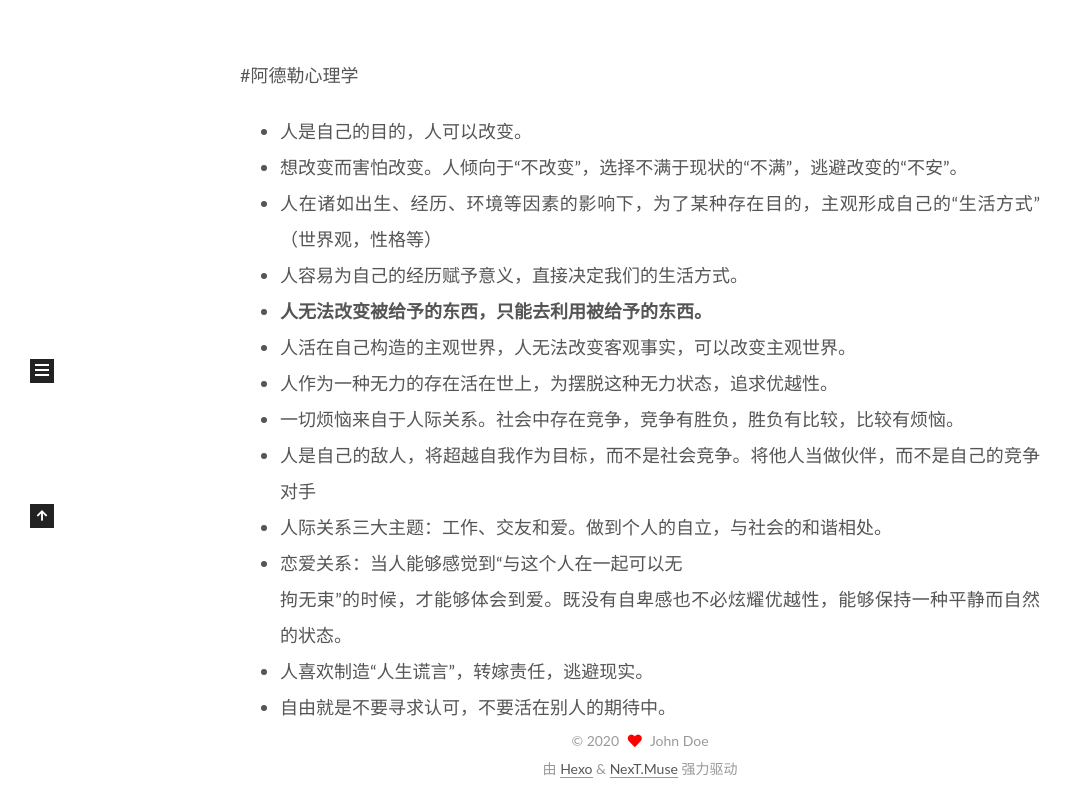
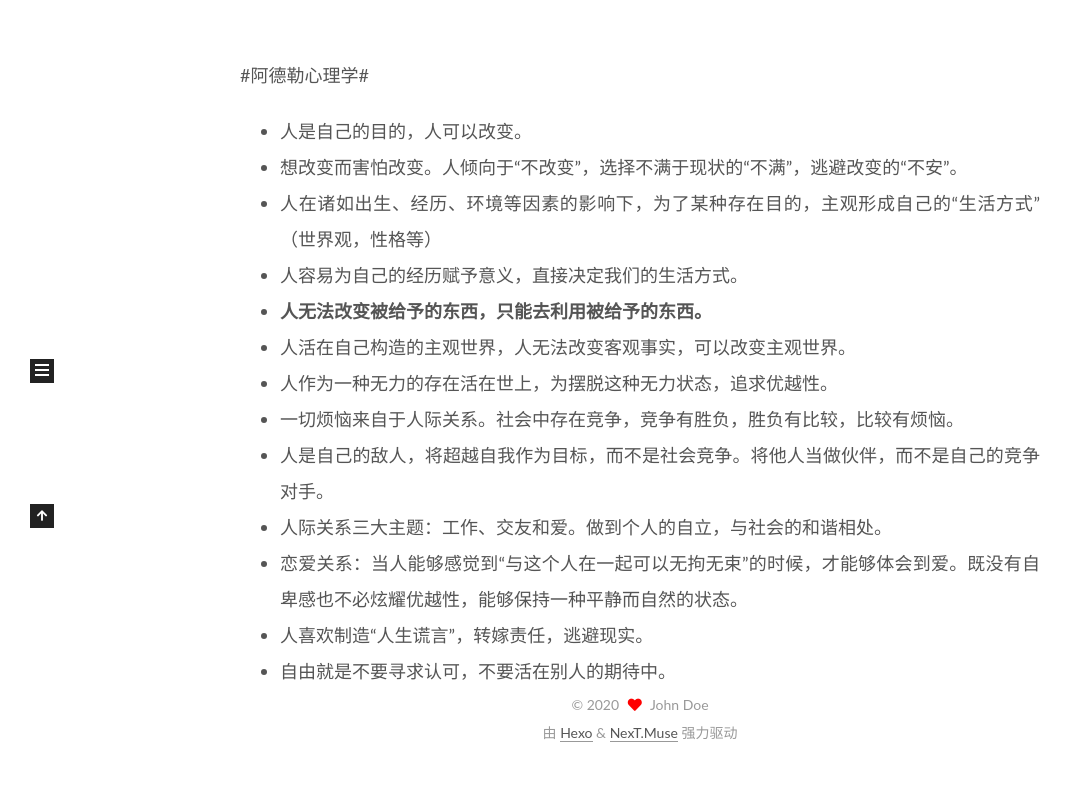
Before and after one commit to dengyanchao/dengyanchao.github.io, a plain HTML site: page index.html in a window 1280 px wide. Shown: the part 372-1175 px from the top of the page, without its empty margins (0-1073 px from the left). After the commit the page ends 1139 px from the top, so only its background shows below. Drawn offline with Linux system fonts and the light colour scheme.

Commit message:
Site updated: 2020-04-15 17:53:31

```diff
--- a/css/main.css
+++ b/css/main.css
@@ -1169,7 +1169,7 @@ pre .javascript .function {
 }
 .links-of-author a::before,
 .links-of-author span.exturl::before {
-  background: #a6ffe3;
+  background: #ffc618;
   border-radius: 50%;
   content: ' ';
   display: inline-block;
--- a/index.html
+++ b/index.html
@@ -170,7 +170,7 @@
               <span class="post-meta-item-text">发表于</span>
 
 
-              <time title="创建时间：2020-04-15 17:45:48 / 修改时间：09:17:29" itemprop="dateCreated datePublished" datetime="2020-04-15T17:45:48+08:00">2020-04-15</time>
+              <time title="创建时间：2020-04-15 17:45:48 / 修改时间：17:52:41" itemprop="dateCreated datePublished" datetime="2020-04-15T17:45:48+08:00">2020-04-15</time>
             </span>
 
 
@@ -184,7 +184,7 @@
     <div class="post-body" itemprop="articleBody">
 
 
-          <p>#阿德勒心理学</p>
+          <p>#阿德勒心理学#</p>
 <ul>
 <li>人是自己的目的，人可以改变。</li>
 <li>想改变而害怕改变。人倾向于“不改变”，选择不满于现状的“不满”，逃避改变的“不安”。</li>
@@ -194,9 +194,9 @@
 <li>人活在自己构造的主观世界，人无法改变客观事实，可以改变主观世界。</li>
 <li>人作为一种无力的存在活在世上，为摆脱这种无力状态，追求优越性。</li>
 <li>一切烦恼来自于人际关系。社会中存在竞争，竞争有胜负，胜负有比较，比较有烦恼。</li>
-<li>人是自己的敌人，将超越自我作为目标，而不是社会竞争。将他人当做伙伴，而不是自己的竞争对手</li>
+<li>人是自己的敌人，将超越自我作为目标，而不是社会竞争。将他人当做伙伴，而不是自己的竞争对手。</li>
 <li>人际关系三大主题：工作、交友和爱。做到个人的自立，与社会的和谐相处。</li>
-<li>恋爱关系：当人能够感觉到“与这个人在一起可以无<br>拘无束”的时候，才能够体会到爱。既没有自卑感也不必炫耀优越性，能够保持一种平静而自然的状态。</li>
+<li>恋爱关系：当人能够感觉到“与这个人在一起可以无拘无束”的时候，才能够体会到爱。既没有自卑感也不必炫耀优越性，能够保持一种平静而自然的状态。</li>
 <li>人喜欢制造“人生谎言”，转嫁责任，逃避现实。</li>
 <li>自由就是不要寻求认可，不要活在别人的期待中。</li>
 </ul>
```
